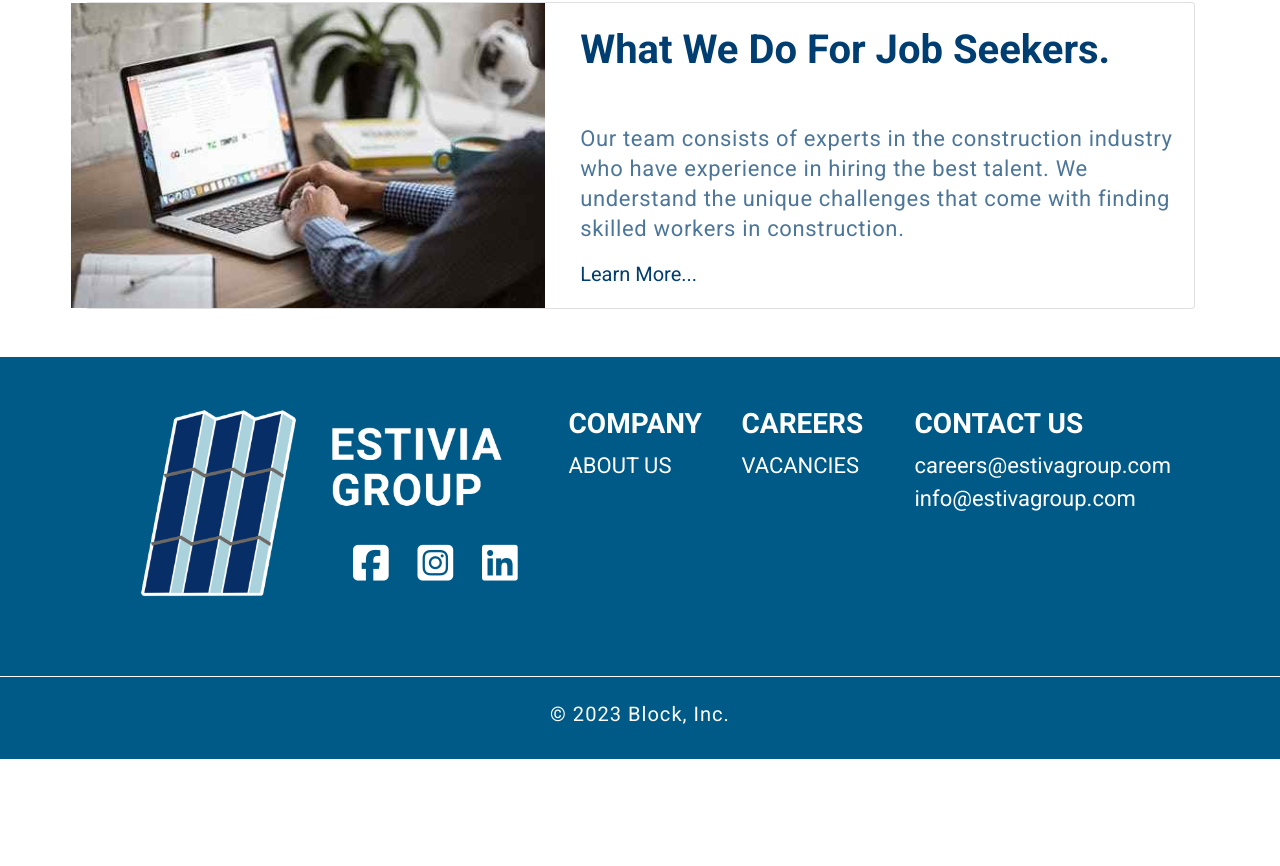
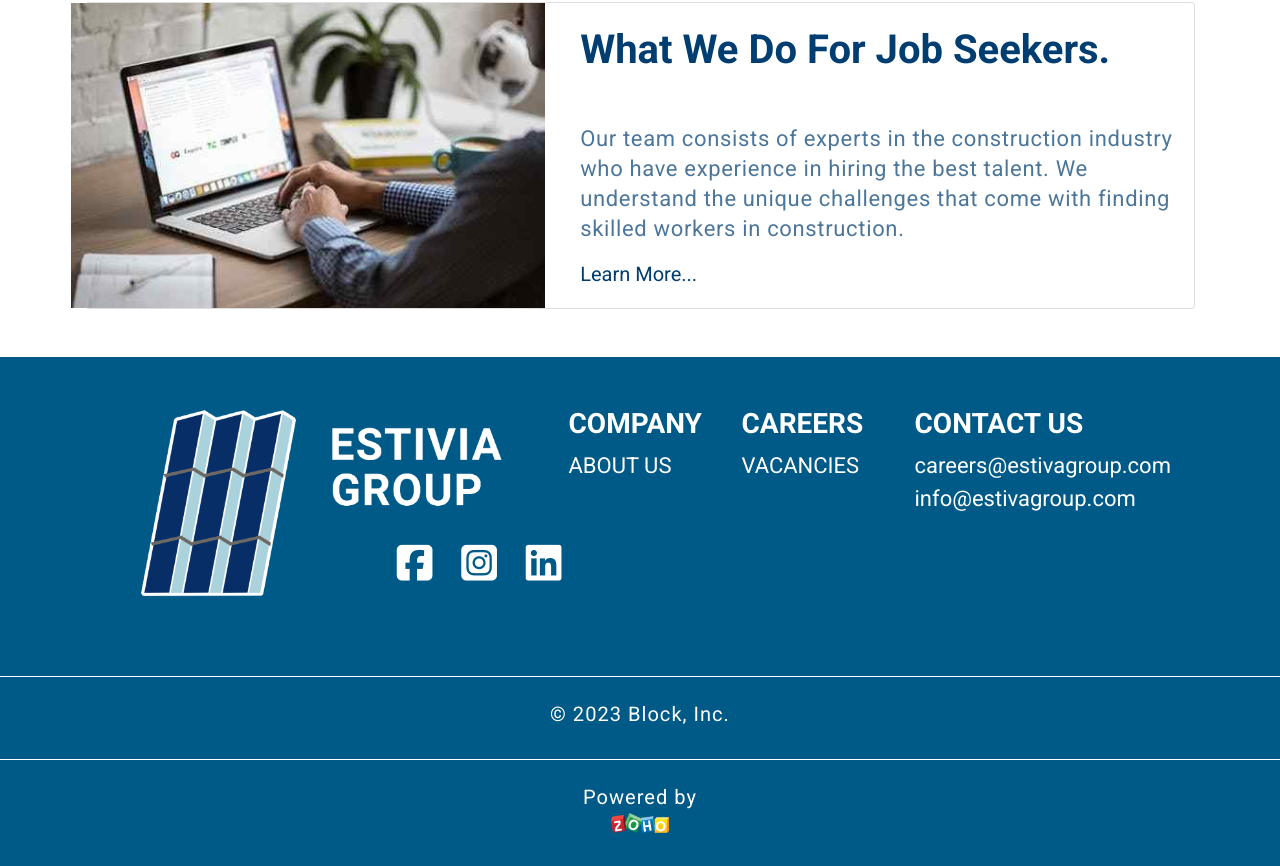
Before and after one commit to vvasiif/Estivia, a plain HTML site: page about-us.html in a window 1280 px wide. Shown: the part 2911-3777 px from the top of the page. Before the commit the page ends 3670 px from the top, so only its background shows below. Drawn offline with nearby package versions, Linux system fonts and the light colour scheme.

Commit message:
Added zoho

```diff
--- a/about-us.html
+++ b/about-us.html
@@ -255,6 +255,10 @@
         <h3>© 2023 Block, Inc.
         </h3>
     </div>
+    <div class="rights">
+        <h3>Powered by <br><span><img height="20px" src="assets/zoho.png" alt=""></span>
+        </h3>
+    </div>
 
 </body>
 
--- a/style.css
+++ b/style.css
@@ -183,7 +183,7 @@ ul {
 
 .footer-social-icons {
     margin-top: -50px;
-    margin-left: 230px;
+    margin-left: 265px;
     transform: scale(150%);
 }
 
```
Also changed, not shown: index.html (+4 -0 lines), job-desc.html (+4 -0 lines), vacancies.html (+4 -0 lines), assets/zoho.png (added).
